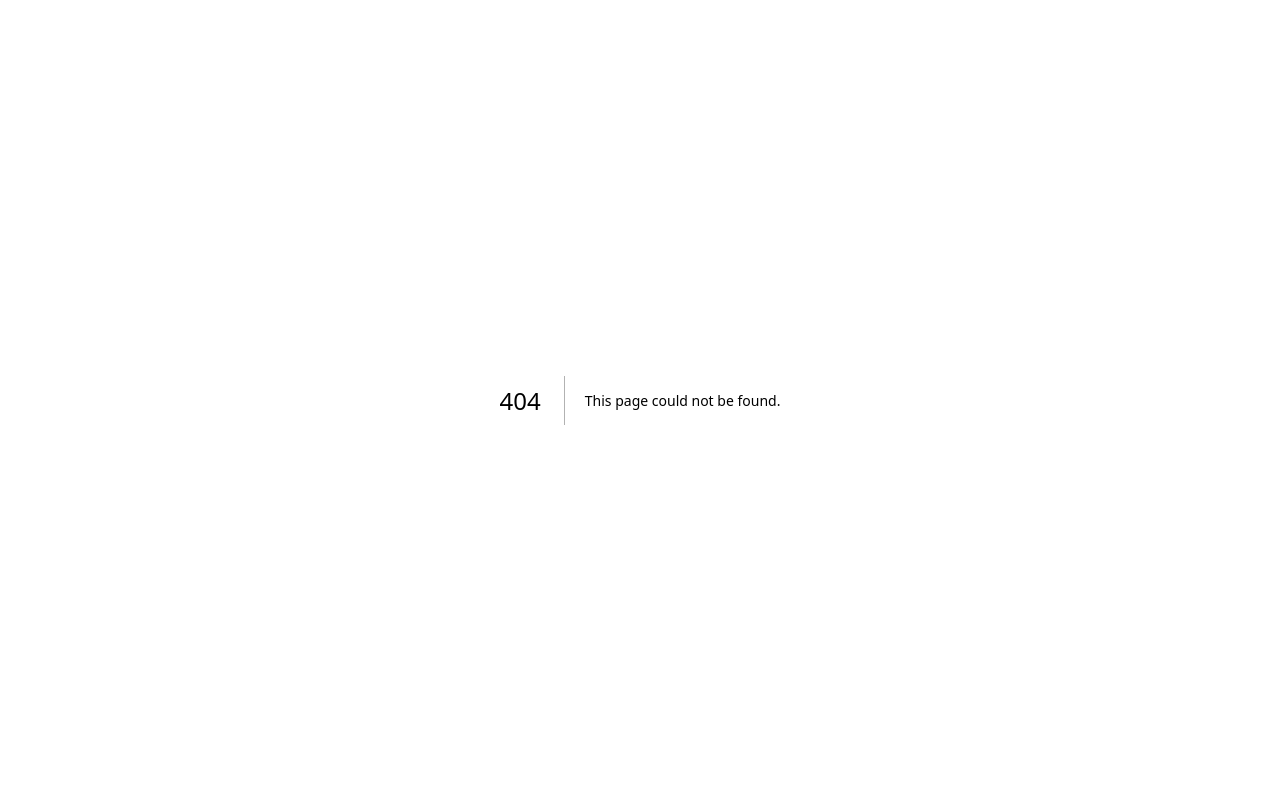
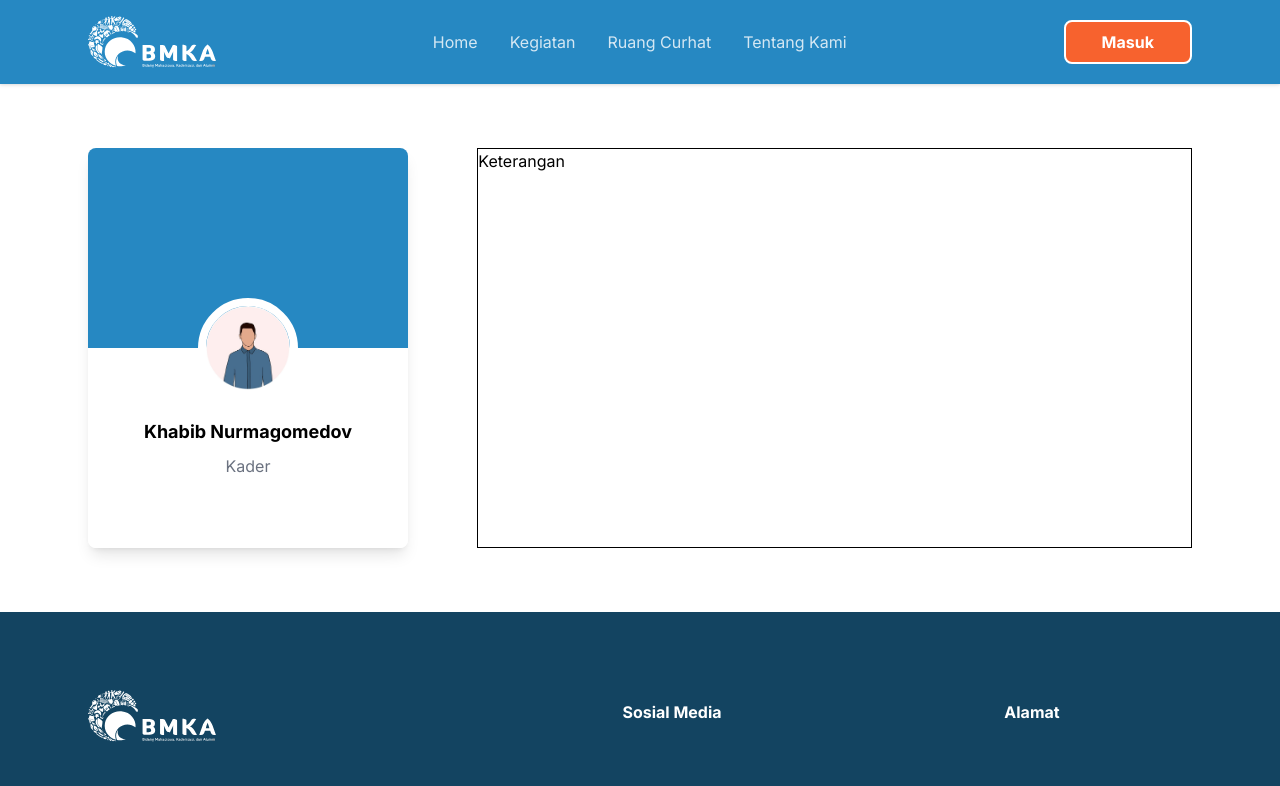
Before and after one commit to salman-digital-lab/new-web-kaderisasi, a Next.js app: page /profile in a window 1280 px wide. Before the commit this address had no page. Shown: the top 786 px of the page. Built offline with nearby package versions, Linux system fonts and the light colour scheme.

Commit message:
feat: add profie page

```diff
--- /dev/null
+++ b/src/app/profile/page.tsx
@@ -0,0 +1,34 @@
+'use client';
+
+import Image from 'next/image';
+import { Navbar } from '@/components/layout';
+import { Footer } from '@/components/layout';
+import placeholdeImage from '@/assets/images/profile-image-placeholder.jpg';
+
+export default function Profile() {
+	return (
+		<>
+			<Navbar />
+			<main className="mt-[84px] min-h-full bg-white text-black py-16">
+				<div className="w-full px-4 md:px-6 max-w-6xl mx-auto">
+					<div className="flex gap-8 justify-between">
+						<section className="w-1/3">
+								<div className="w-80 h-[400px] shadow-lg rounded-lg relative">
+									<div className="w-full h-[50%] bg-primary rounded-t-lg"></div>
+									<div className="absolute top-1/2 left-1/2 -translate-x-1/2 -translate-y-1/2 w-[100px] h-[100px] border-8 border-white rounded-full">
+                    <Image src={placeholdeImage} alt="Profile image" className="w-full h-full object-cover rounded-full" />
+                  </div>
+									<div className="w-full h-[50%] bg-white rounded-b-lg flex flex-col justify-center items-center gap-2">
+                    <h2 className="text-lg font-bold">Khabib Nurmagomedov</h2>
+                    <p className="text-md text-gray-500">Kader</p>
+                  </div>
+								</div>
+						</section>
+						<section className="w-2/3 border border-black">Keterangan</section>
+					</div>
+				</div>
+			</main>
+			<Footer />
+		</>
+	);
+}
```
Also changed, not shown: src/assets/images/profile-image-placeholder.jpg (added).
